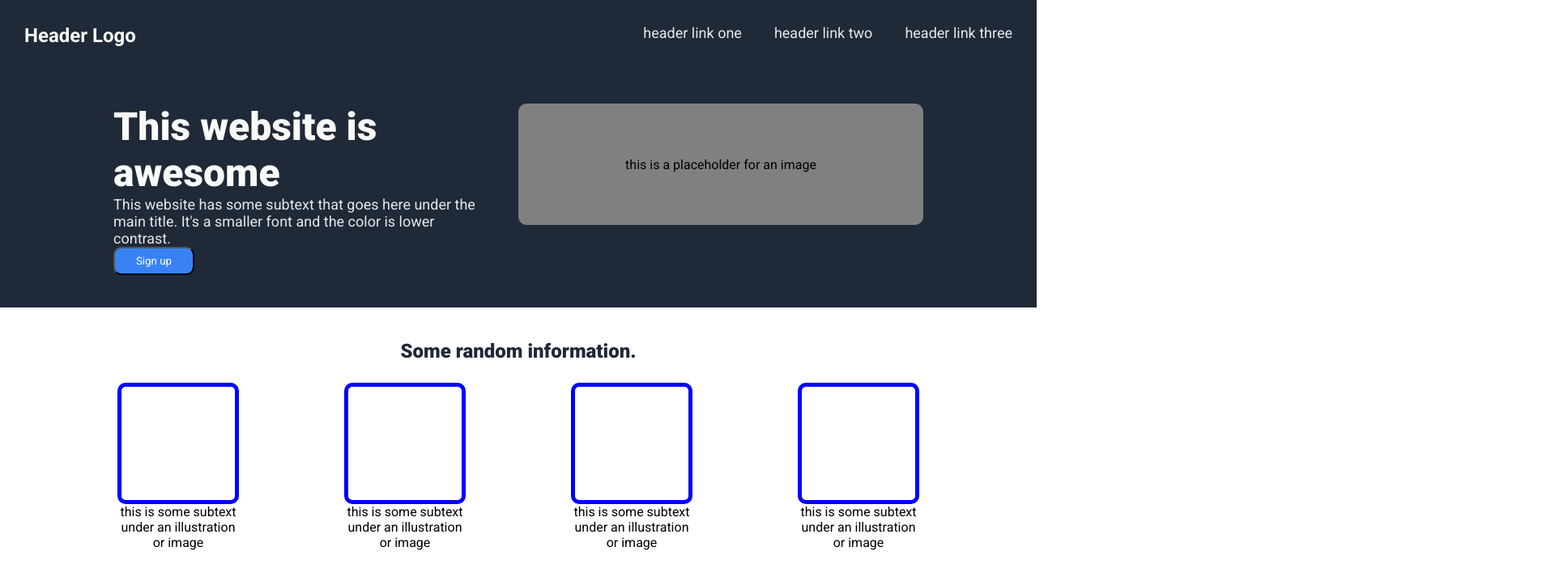
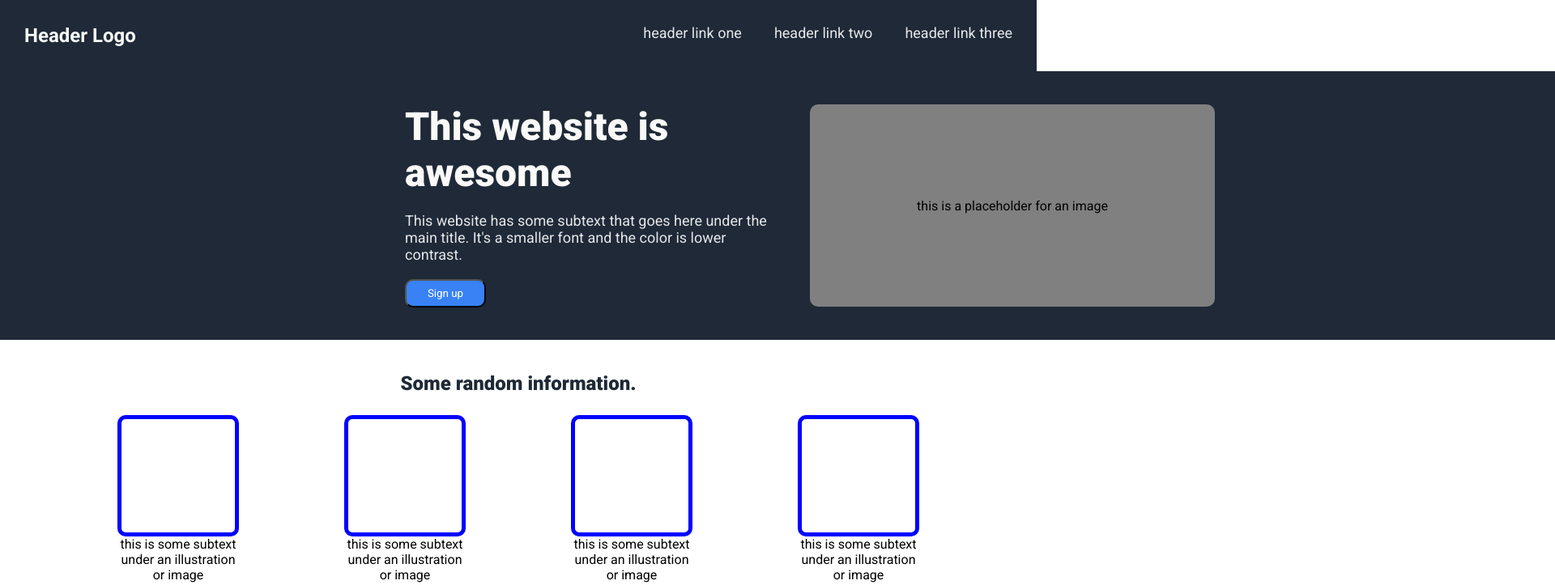
Before and after one commit to ffernandezTech/landing-page, a plain HTML site: page index.html in a window 1280 px wide. Shown: the top 723 px of the page at 81% size, 1920 px wide, since content can reach past the window. Drawn offline with Linux system fonts and the light colour scheme.

Commit message:
refractor: changed stlye for hero. Noticed that I didn't use the hero-left container to place items. So went back and made the necessary changes and it seems to be working better.

```diff
--- a/style.css
+++ b/style.css
@@ -70,10 +70,24 @@ to embed it into our HTML head and these lines of codes below */
 /* making main hero and its items into a flex box */
 .main-hero{
     display: flex;
-    place-content: center center;
+    width: 2000px ;
+    height: auto;
     column-gap: 50px;
     padding: 40px;
+    gap: 100px;
+    justify-content: center;
+    align-items: center;
+
 }
+
+.hero-left{
+    display: flex;
+    flex-direction: column;
+    width: 400px ;
+    height: auto;
+    row-gap: 20px;
+}
+
 
 /* setting the font for the header on the left side of hero */
 .hero-left-header{
@@ -81,8 +95,7 @@ to embed it into our HTML head and these lines of codes below */
     color: #F9FAF8;
     font-weight: 900;
 
-    width: 400px ;
-    height: auto;
+
 
 }
 /* font style for text under header */
@@ -106,11 +119,14 @@ to embed it into our HTML head and these lines of codes below */
 .hero-right{
     background-color: gray;
     width: 500px;
-    height: 150px;
+    height: 250px;
+
+    /* below to is make the text be centered not the DIV */
     display: flex;
     align-items: center;
     justify-content: center;
     border-radius: 10px;
+
 }
 
 /* making the info section into a flex container with desire padding and gap
```
